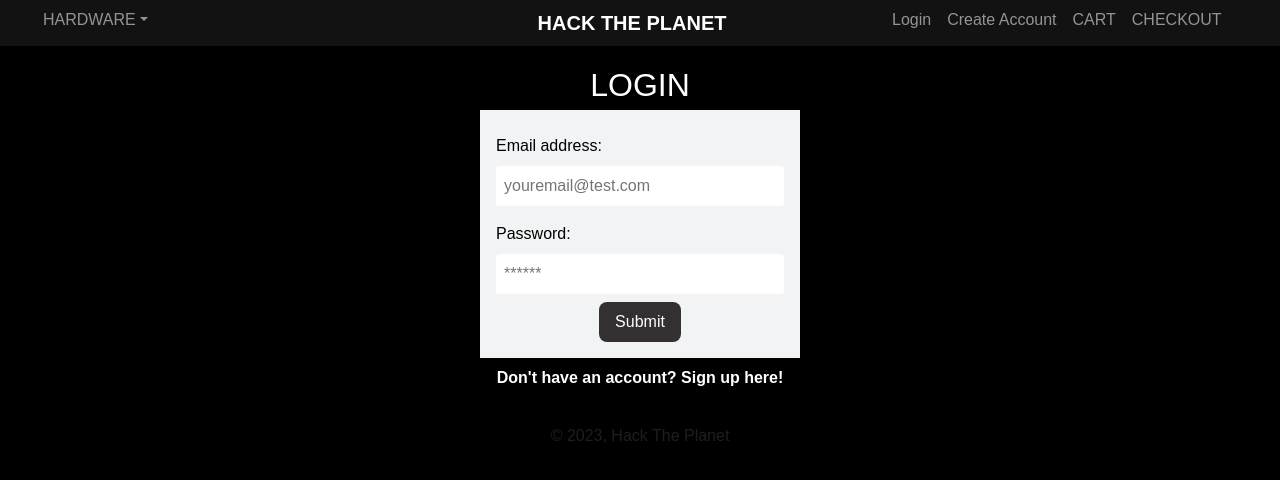
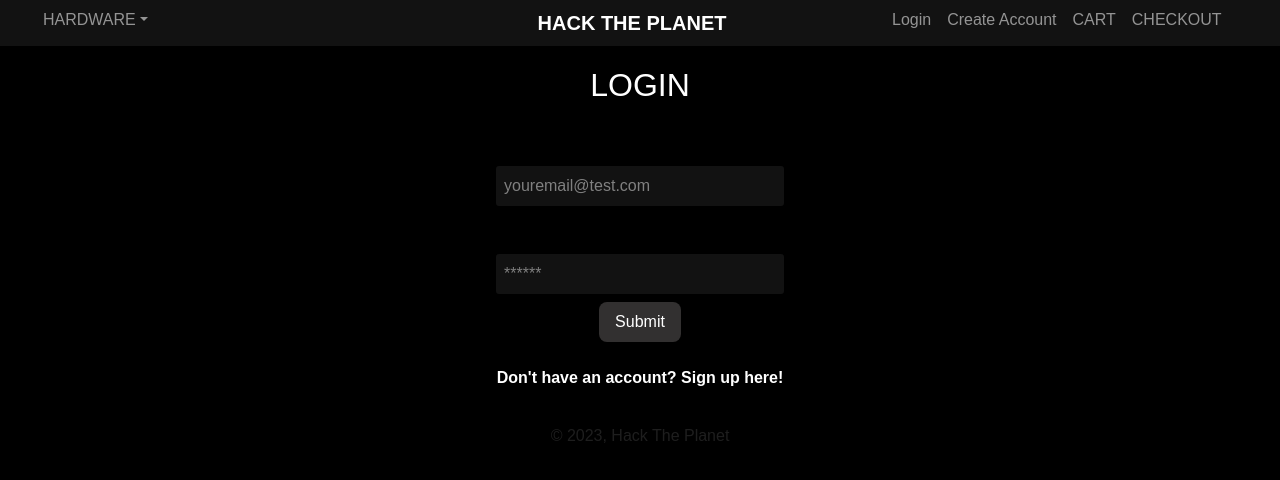
Before and after one commit to AlexPurfield/hack_the_planet, a React (Vite) app in the folder client/: page /login in a window 1280 px wide. Shown: the top 480 px of the page. Built offline with nearby package versions, Linux system fonts and the light colour scheme.

Commit message:
updated navlink

```diff
--- a/client/src/components/Nav/Nav.css
+++ b/client/src/components/Nav/Nav.css
@@ -1,5 +1,8 @@
 #custom-nav-brand {
   justify-content: center;
+}
+#custom-brand-col {
+  z-index: 5;
 }
 
 #custom-nav-container {
@@ -8,6 +11,7 @@
 
 #nav-link-col {
   width: 97vw;
+  z-index: 3;
 }
 
 @media screen and (min-width: 768px) {
--- a/client/src/components/Nav/Nav.jsx
+++ b/client/src/components/Nav/Nav.jsx
@@ -45,7 +45,7 @@ function CustomNav() {
     >
       <Container id="custom-nav-container">
         <Row>
-          <Col xs className="text-center">
+          <Col xs className="text-center" id="custom-brand-col">
             <Navbar.Brand id="custom-nav-brand" href="/">
               HACK THE PLANET
             </Navbar.Brand>
--- a/client/src/index.css
+++ b/client/src/index.css
@@ -105,6 +105,12 @@
     outline: none;
     border-radius: 3px;
     transition: box-shadow 0.2s;
+    color: whitesmoke !important;
+    background-color: rgb(18, 18, 18) !important;
+  }
+
+  input::placeholder {
+    color: grey !important;
   }
 
   input:focus {
@@ -112,6 +118,14 @@
     box-shadow: 0 0 .25rem rgba(0, 0, 0, .5);
   }
 
+  .display-4{
+    font-family: "Bebas Neue", sans-serif;
+    font-weight: 400;
+  }
+
+  .form-label {
+    color: whitesmoke;
+  }
 
   .modal-sheet .modal-dialog {
     width: 380px;
--- a/client/src/pages/Login.jsx
+++ b/client/src/pages/Login.jsx
@@ -47,6 +47,7 @@ function Login(props) {
         alignItems: "center",
         padding: "10px", // padding at the top
         width: "100%", // ensure div takes full width
+
       }}
     >
       <h2 style={{ color: "white", textAlign: "center" }}>LOGIN</h2>
@@ -61,7 +62,7 @@ function Login(props) {
           maxWidth: "320px", // max width of the form
           padding: "1rem",
           boxSizing: "border-box",
-          backgroundColor: "#f2f3f4",
+          backgroundColor: "black",
         }}
       >
         <div
```
